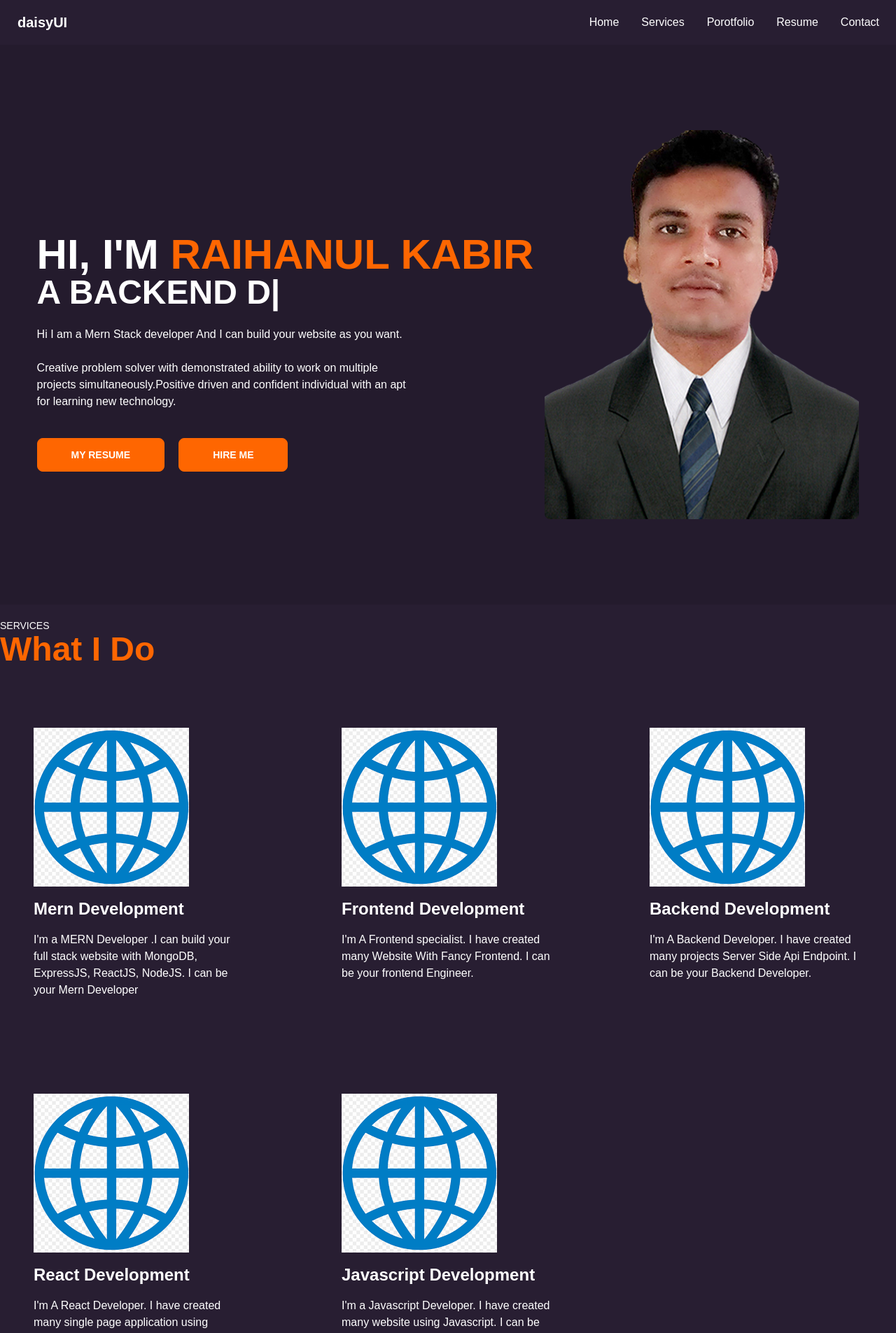
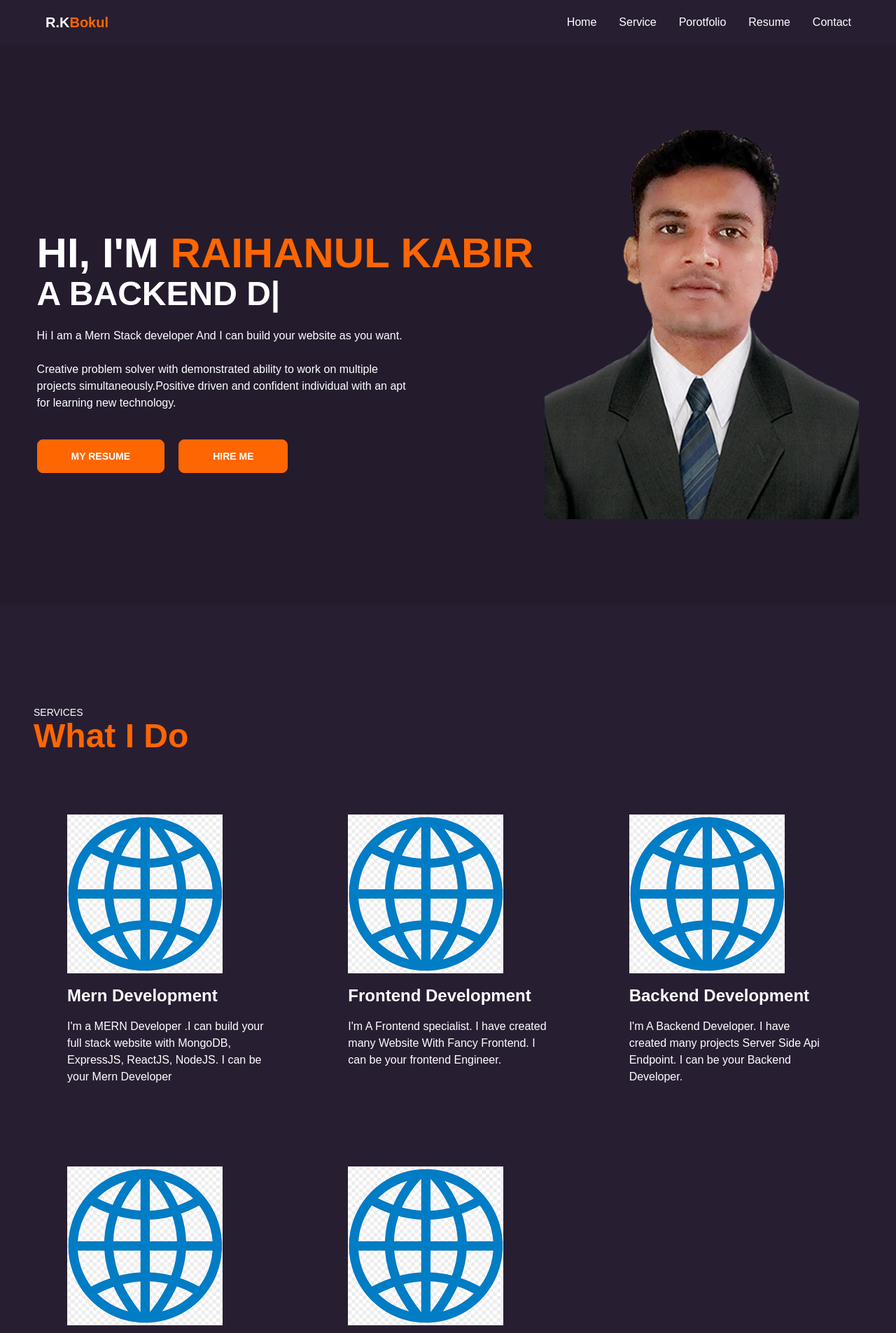
Before and after one commit to rkbokul1/rkbokul-porotfolio, a React (Create React App) app: page / in a window 1280 px wide. Shown: the top 1905 px of the page at 70% size. Built offline with nearby package versions, Linux system fonts and the light colour scheme.

Commit message:
services page done

```diff
--- a/public/index.html
+++ b/public/index.html
@@ -2,19 +2,19 @@
 <html lang="en">
   <head>
     <meta charset="utf-8" />
-    <link rel="icon" href="%PUBLIC_URL%/favicon.ico" />
+    <Link to='/' rel="icon" href="%PUBLIC_URL%/favicon.ico" />
     <meta name="viewport" content="width=device-width, initial-scale=1" />
     <meta name="theme-color" content="#000000" />
     <meta
       name="description"
       content="Web site created using create-react-app"
     />
-    <link rel="apple-touch-icon" href="%PUBLIC_URL%/logo192.png" />
+    <Link to='/' rel="apple-touch-icon" href="%PUBLIC_URL%/logo192.png" />
     <!--
       manifest.json provides metadata used when your web app is installed on a
       user's mobile device or desktop. See https://developers.google.com/web/fundamentals/web-app-manifest/
     -->
-    <link rel="manifest" href="%PUBLIC_URL%/manifest.json" />
+    <Link to='/' rel="manifest" href="%PUBLIC_URL%/manifest.json" />
     <!--
       Notice the use of %PUBLIC_URL% in the tags above.
       It will be replaced with the URL of the `public` folder during the build.
--- a/src/App.js
+++ b/src/App.js
@@ -1,14 +1,19 @@
+import { Route, Routes } from 'react-router-dom';
 import './App.css';
 import Navbar from './Components/Navbar';
+import Error from './Pages/Error/Error';
 import Home from './Pages/Home/Home';
-import Services from './Pages/Services/Services';
 
 function App() {
   return (
     <>
       <Navbar />
-      <Home />
-      <Services />
+
+      <Routes>
+        <Route path='/' element={<Home />} />
+        <Route path='*' element={<Error />} />
+      </Routes>
+
     </>
   );
 }
--- a/src/Components/Navbar.js
+++ b/src/Components/Navbar.js
@@ -1,16 +1,18 @@
 import React from 'react';
+import { Link } from 'react-router-dom';
 
 const Navbar = () => {
     const menu = <>
-        <li><a>Home</a></li>
-        <li><a>Services</a></li>
-        <li><a>Porotfolio</a></li>
-        <li><a>Resume</a></li>
-        <li><a>Contact</a></li>
+        <li><a href="#home">Home</a></li>
+        <li><a href="#service">Service</a></li>
+        <li><a href="#porotfolio">Porotfolio</a></li>
+        <li><a href="#resume">Resume</a></li>
+        <li><a href="#contact">Contact</a></li>
+
     </>
     return (
-        <div className='sticky top-0 z-50'>
-            <div className="navbar bg-base-100 text-white">
+        <div className='sticky top-0 z-50 bg-base-100'>
+            <div className="navbar px-12  first:text-white"> {/*--bg-base-100*/}
                 <div className="navbar-start">
                     <div className="dropdown">
                         <label tabIndex={0} className="btn btn-ghost lg:hidden">
@@ -20,7 +22,7 @@ const Navbar = () => {
                             {menu}
                         </ul>
                     </div>
-                    <a className="btn btn-ghost normal-case text-xl" alt="">daisyUI</a>
+                    <Link to='/' className="btn btn-ghost normal-case text-xl">R.K <span className='text-primary'> Bokul</span></Link>
                 </div>
                 <div className="navbar-end hidden lg:flex">
                     <ul className="menu menu-horizontal p-0">
--- /dev/null
+++ b/src/Pages/Error/Error.js
@@ -0,0 +1,11 @@
+import React from 'react';
+
+const Error = () => {
+    return (
+        <div className=''>
+            <h1 className='text-primary font-bold text-5xl'>404</h1>
+        </div>
+    );
+};
+
+export default Error;
--- a/src/Pages/Home/Banner.js
+++ b/src/Pages/Home/Banner.js
@@ -1,6 +1,7 @@
 import React from 'react';
 import rkbokul from '../../Components/image/passport.png';
 import Typed from 'react-typed';
+import { Link } from 'react-router-dom';
 
 const Banner = () => {
     return (
@@ -13,7 +14,7 @@ const Banner = () => {
                     <div>
                         <p className="text-3xl md:text-6xl font-bold">HI, I'M <span className='text-primary uppercase'>Raihanul Kabir</span></p>
 
-                        <p data-aos="fade-down-right" data-aos-duration="1000" className='text-3xl md:text-5xl uppercase font-bold'>
+                        <p data-aos="fade-down-right" data-aos-duration="1000" className='text-3xl md:text-5xl uppercase font-bold mt-1'>
                             <Typed
                                 strings={[
                                     "A Frontend Developer",
@@ -44,25 +45,25 @@ const Banner = () => {
 
                         <div className="flex gap-5 my-10 -mb-20">
                             <div data-aos="zoom-in" data-aos-duration="1000">
-                                <a
+                                <Link to='/'
                                     className="btn btn-primary text-white py-[0.85rem] px-4 lg:px-12"
                                     href="/"
                                     target="_blank"
                                     rel="noreferrer"
                                 >
                                     My Resume
-                                </a>
+                                </Link>
                             </div>
 
                             <div data-aos="zoom-in" data-aos-duration="1000">
-                                <a
+                                <Link to='/'
                                     className="btn btn-primary text-white py-[0.85rem] px-4 lg:px-12"
                                     href="/"
                                     target="_blank"
                                     rel="noreferrer"
                                 >
                                     Hire me
-                                </a>
+                                </Link>
                             </div>
                         </div>
 
--- a/src/Pages/Home/FindMe.js
+++ b/src/Pages/Home/FindMe.js
@@ -18,7 +18,7 @@ const FindMe = () => {
                         data-aos-duration="1000"
                         className="flex gap-5"
                     >
-                        <a
+                        <Link to='/'
                             href="https://github.com/emonmorol"
                             target="_blank"
                             rel="noreferrer"
@@ -27,8 +27,8 @@ const FindMe = () => {
                                 {" "}
                                 <i className="fa-brands fa-github"></i>
                             </div>
-                        </a>
-                        <a
+                        </Link>
+                        <Link to='/'
                             href="https://www.linkedin.com/in/ekramul-hasan/"
                             target="_blank"
                             rel="noreferrer"
@@ -37,8 +37,8 @@ const FindMe = () => {
                                 {" "}
                                 <i className="fa-brands fa-linkedin-in"></i>
                             </div>
-                        </a>
-                        <a
+                        </Link>
+                        <Link to='/'
                             href="https://www.facebook.com/ekramul.hasan.morol/"
                             target="_blank"
                             rel="noreferrer"
@@ -47,7 +47,7 @@ const FindMe = () => {
                                 {" "}
                                 <i className="fa-brands fa-facebook-f"></i>
                             </div>
-                        </a>
+                        </Link>
                     </div>
                 </div>
                 <div>
--- a/src/Pages/Home/Home.js
+++ b/src/Pages/Home/Home.js
@@ -1,10 +1,12 @@
 import React from 'react';
 import Banner from './Banner';
+import Services from '../Services/Services';
 
 const Home = () => {
     return (
-        <div>
+        <div id='home'>
             <Banner/>
+            <Services />
         </div>
     );
 };
--- a/src/Pages/Services/ServiceCard.js
+++ b/src/Pages/Services/ServiceCard.js
@@ -5,7 +5,7 @@ const ServiceCard = ({service}) => {
     return (
         <div>
             <div data-aos="fade-up" data-aos-duration="1500">
-                <div className="service-card text-white hover:text-accent p-8 lg:p-12 ">
+                <div className="text-white hover:text-neutral p-8 lg:p-12 ">
                     <div className="text-left">
                         {/* <p className="text-5xl text-secondary">{icon}</p> */}
                         <img src={icon} alt="" />
--- a/src/Pages/Services/Services.js
+++ b/src/Pages/Services/Services.js
@@ -10,17 +10,17 @@ const Services = () => {
             .then(data => setServices(data))
     }, [])
     return (
-        <div id="services" className="text-white max-w-7xl mx-auto mt-5">
+        <div id="service" className="text-white max-w-7xl mx-auto mt-36 px-12">
             <div data-aos="zoom-in" data-aos-duration="500">
                 <p className="text-xs lg:text-sm text-white uppercase">Services</p>
                 <p className="text-primary font-bold text-3xl lg:text-5xl mb-10">
                     What I Do{" "}
                 </p>
             </div>
-            <div className="grid grid-cols-1 lg:grid-cols-3 gap-10">
+            <div className="grid grid-cols-1 md:grid-cols-2 lg:grid-cols-3 gap-5">
                 {services.map((service) => (
-          <ServiceCard key={service.id} service={service} />
-        ))}
+                    <ServiceCard key={service.id} service={service} />
+                ))}
             </div>
         </div>
     );
--- a/src/index.js
+++ b/src/index.js
@@ -3,11 +3,14 @@ import ReactDOM from 'react-dom/client';
 import './index.css';
 import App from './App';
 import reportWebVitals from './reportWebVitals';
+import { BrowserRouter} from 'react-router-dom';
 
 const root = ReactDOM.createRoot(document.getElementById('root'));
 root.render(
   <React.StrictMode>
-    <App />
+    <BrowserRouter>
+      <App/>
+    </BrowserRouter>
   </React.StrictMode>
 );
 
```
Also changed, not shown: 1 other file (tests, documents, lock files or other folders).
